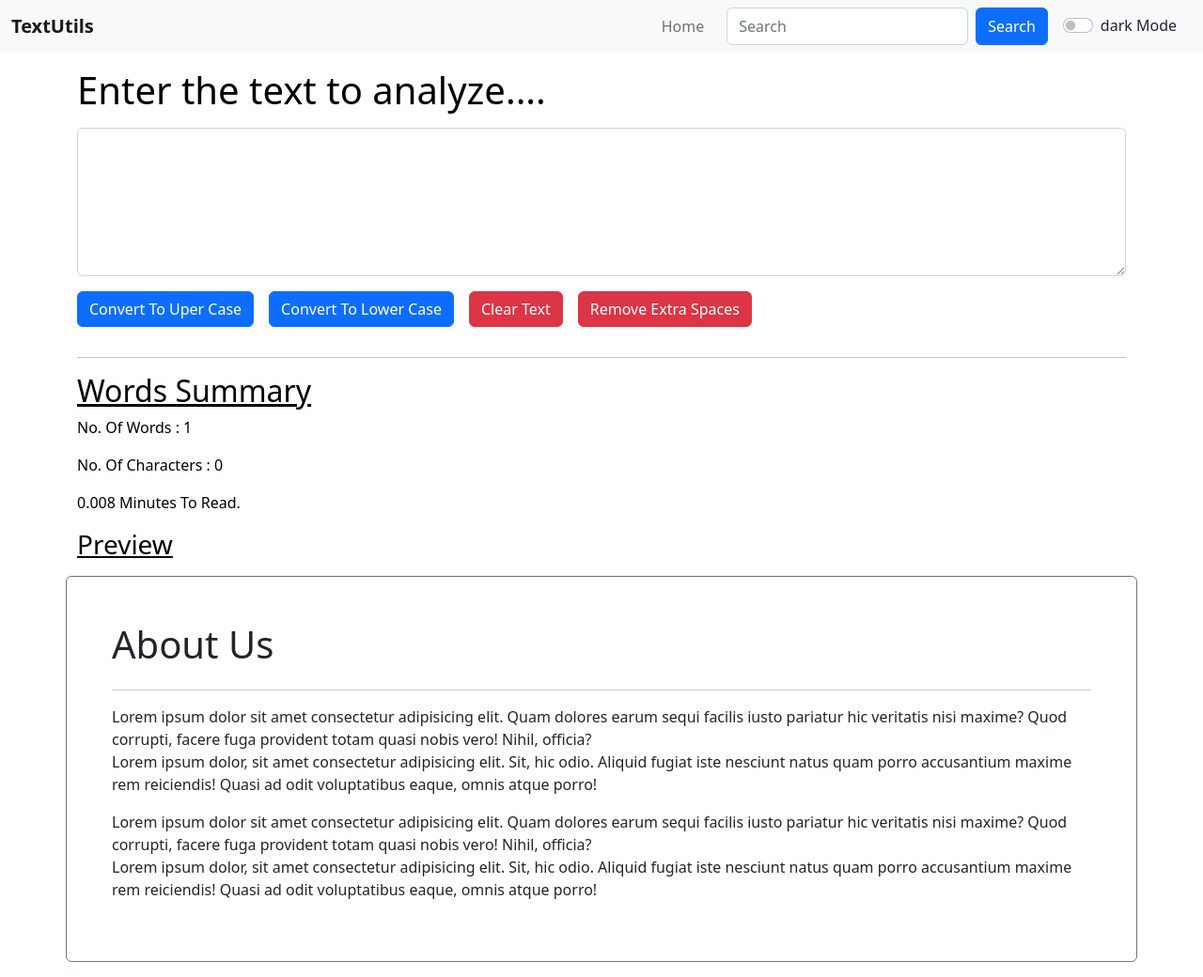
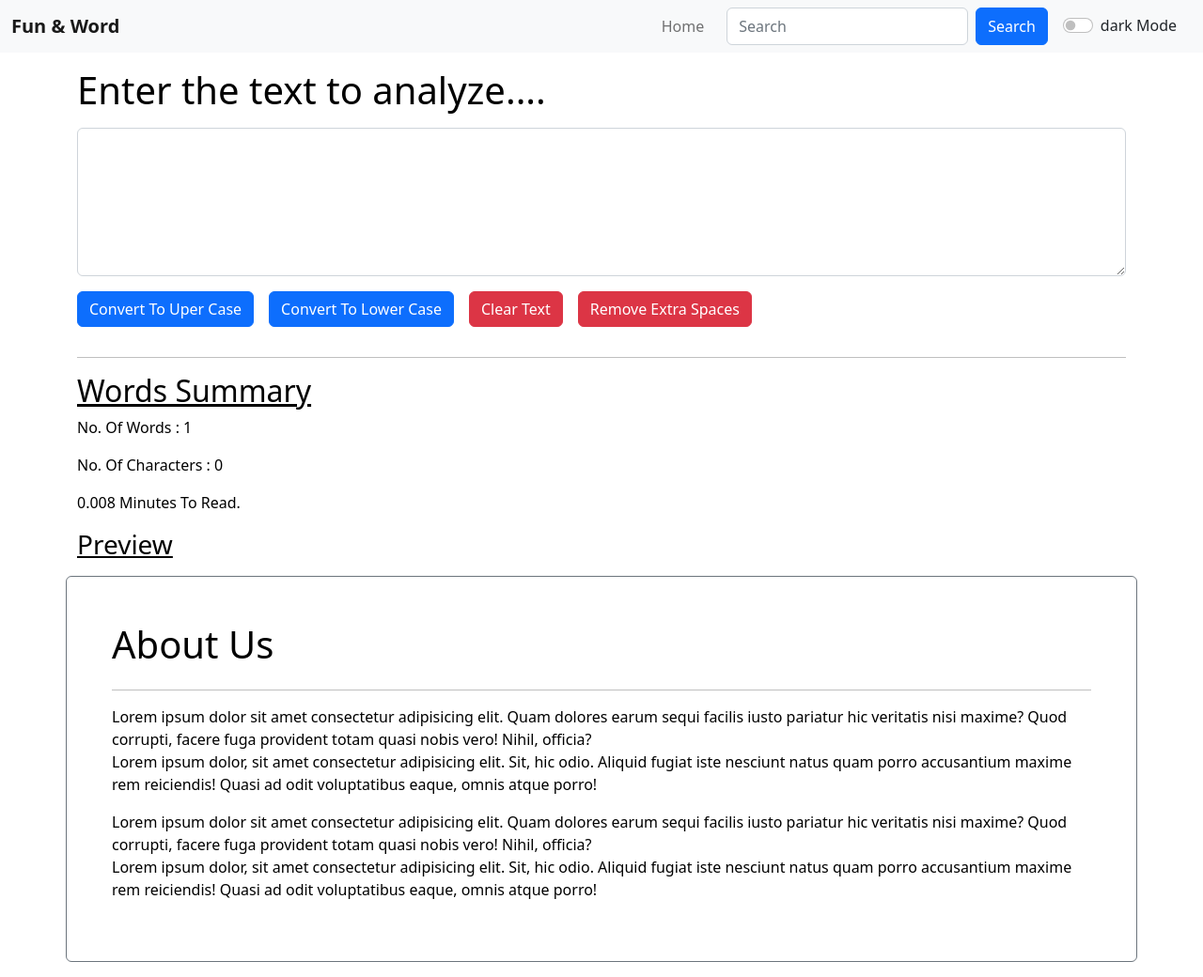
Before and after one commit to zaid617/React-practice-app, a React (Create React App) app: page / in a window 1280 px wide. Shown: the whole page at 94% size. Built offline with nearby package versions, Linux system fonts and the light colour scheme.

Commit message:
adding dark mode on about section

```diff
--- a/src/App.css
+++ b/src/App.css
@@ -0,0 +1,3 @@
+.align{
+    align-items: center;
+}
--- a/src/App.js
+++ b/src/App.js
@@ -24,9 +24,9 @@ function App() {
   }
   return (
    <>
-   <NavBar title="TextUtils" mode={mode} toggleMode={toggleMode} light={light}/>
+   <NavBar title="Fun & Word" mode={mode} toggleMode={toggleMode} light={light}/>
    <TextArea mode={mode}/>
-   <About/>
+   <About mode={mode}/>
    </>
   )
 }
--- a/src/components/About.js
+++ b/src/components/About.js
@@ -1,9 +1,10 @@
 import React from 'react'
 import Card from 'react-bootstrap/Card';
 
-export default function About() {
+export default function About(props) {
   return (
-      <Card border="secondary" className="container p-5" >
+      <Card border="secondary" className="container p-5 mb-3" style={{backgroundColor: props.mode==="dark"?"#5c5c5c":"white", color: props.mode==="dark"?"white":"black"}}
+      >
 
           <h1>About Us</h1>
           <hr />
--- a/src/components/Navbar.js
+++ b/src/components/Navbar.js
@@ -39,13 +39,14 @@ function NavBar(props) {
                 </Form>
               </Offcanvas.Body>
             </Navbar.Offcanvas>
-                  <Form.Check
+                <Form.Check
                     type="switch"
                     id="custom-switch"
                     className={`text-${props.light} mx-3`}
                     label={`${props.light} Mode`}
                     onClick={props.toggleMode}
                   />
+
           </Container>
         </Navbar>
       ))}
```
